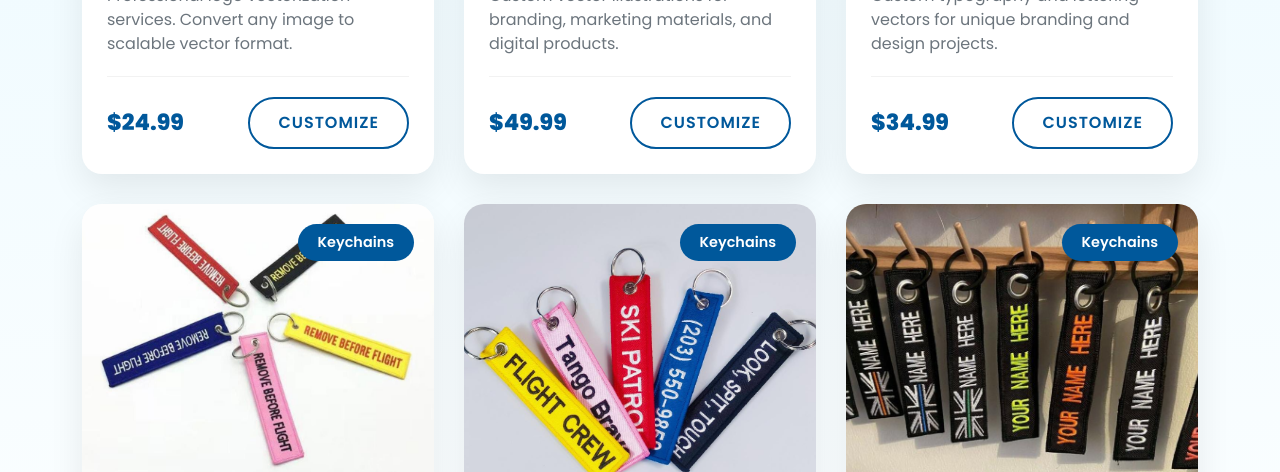
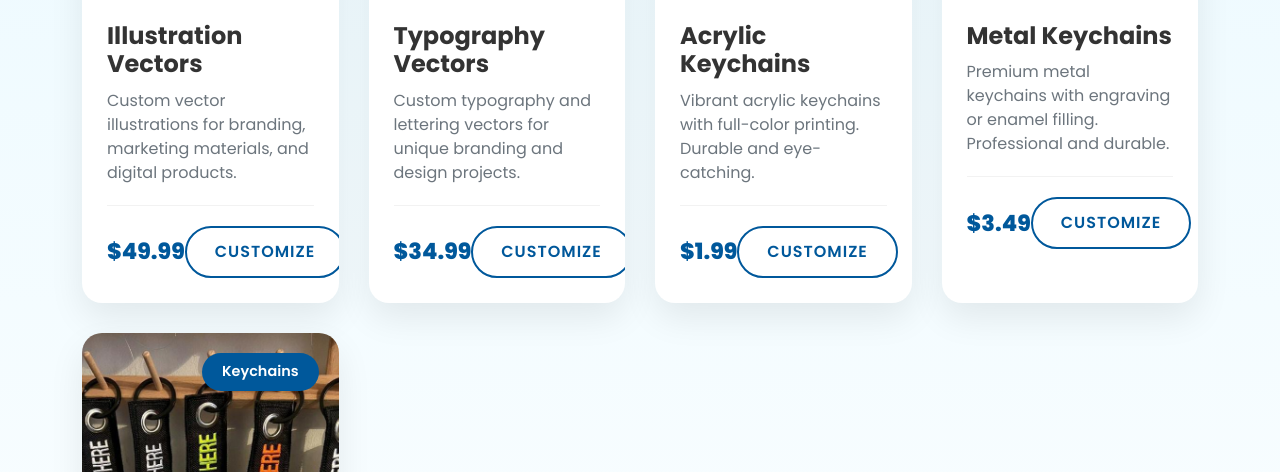
Before and after one commit to bilalsaeed10b/web_demo, a plain HTML site: page index.html in a window 1280 px wide. Shown: the part 2328-2800 px from the top of the page. Drawn offline with nearby package versions, Linux system fonts and the light colour scheme.

Commit message:
updated grid

```diff
--- a/index.html
+++ b/index.html
@@ -510,7 +510,7 @@
 
         .product-grid {
             display: grid;
-            grid-template-columns: repeat(auto-fill, minmax(350px, 1fr));
+            grid-template-columns: repeat(auto-fill, minmax(250px, 1fr));
             gap: 30px;
         }
 
```
